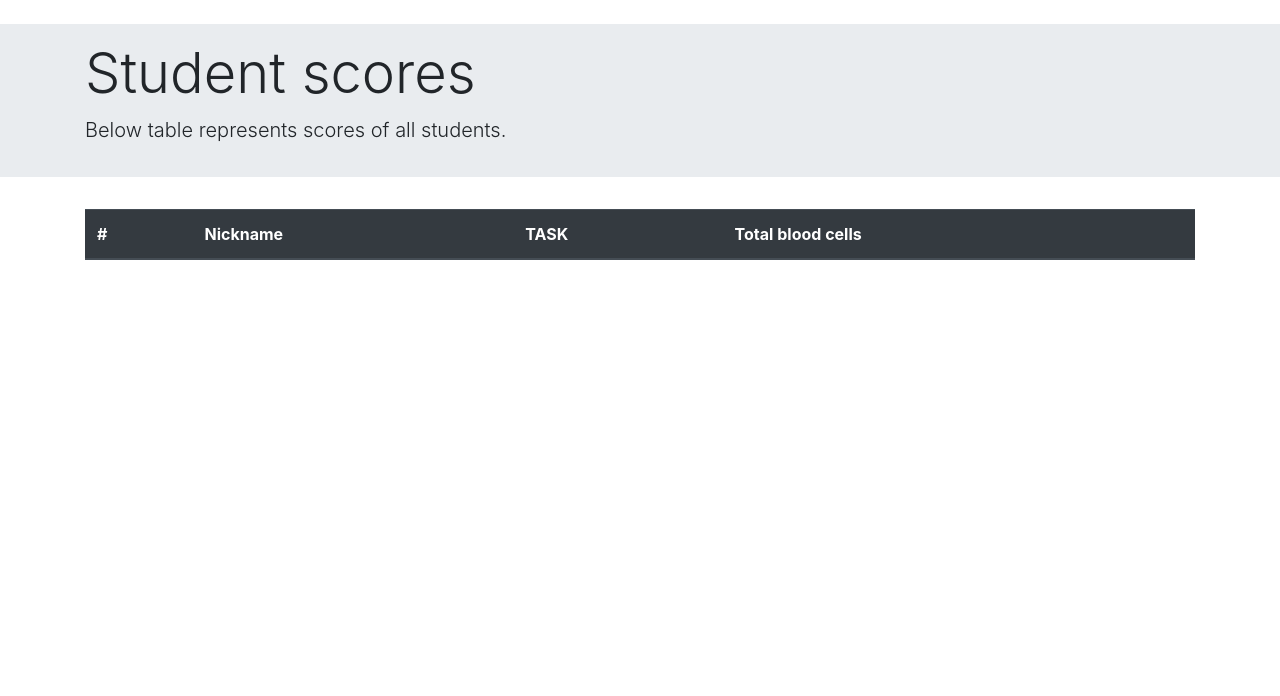
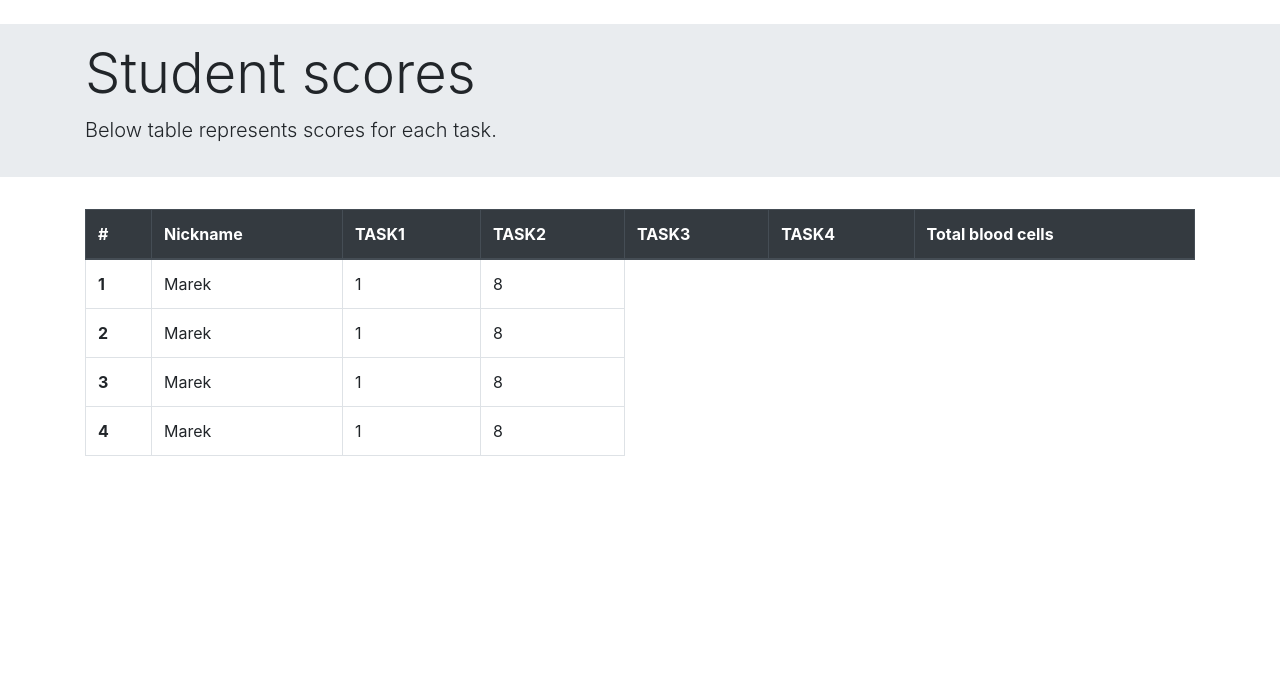
Before and after one commit to hardkov/hall-of-fame, a Django app: page /scores/ in a window 1280 px wide. Shown: the part 56-752 px from the top of the page. Run offline with Django 3.2, Linux system fonts and the light colour scheme; data that the repository does not hold is empty; some libraries are stand-ins or nearby versions.

Commit message:
requirements update

```diff
--- a/hof/templates/hof/score/scores.html
+++ b/hof/templates/hof/score/scores.html
@@ -5,22 +5,33 @@
         <div class="jumbotron jumbotron-fluid py-3">
             <div class="container">
                 <h1 class="display-4">Student scores</h1>
-                <p class="lead">Below table represents scores of all students.</p>
+                <p class="lead">Below table represents scores for each task.</p>
             </div>
         </div>
 
         {% if 1 %}
         <div class="container table-responsive">
-            <table class="table table-hover">
+            <table class="table table-hover table-bordered">
               <thead class="thead-dark">
                 <tr>
                   <th scope="col">#</th>
                   <th scope="col">Nickname</th>
-                  <th scope="col">TASK</th>
+                    {% for task in numbers %}
+                    <th scope="col">TASK{{forloop.counter}}</th>
+                    {% endfor %}
                   <th scope="col">Total blood cells</th>
                 </tr>
               </thead>
-
+              <tbody>
+                {% for student in numbers %}
+                <tr>
+                  <th scope="row">{{forloop.counter}}</th>
+                  <td>Marek</td>
+                  <td>1</td>
+                  <td>8</td>
+                </tr>
+                {% endfor %}
+              </tbody>
             </table>
         </div>
         {% else %}
--- a/hof/views.py
+++ b/hof/views.py
@@ -114,9 +114,27 @@ def logout_view(request):
 # SCORE VIEWS
 def scores(request):
     # Scores needs to be grouped
-    tasks = []
+    score_for_student = [];
+    scores = []
+    task_list = Task.objects.all()
+    print(task_list)
+    student_list = Student.objects.all()
+    print(student_list)
+    for task in task_list:
+        for student in student_list:
+            scores = student.score_set
+            score_for_student.append({
+                'task': task,
+                'blood_cells': 1
+            })
 
+    tasks_number = [];
+
+    total_scores = len(Score.objects.all());
     context = {
-        'score_for_student': tasks,
+        'score_for_student': score_for_student,
+        'total_scores': total_scores,
+        'tasks': task_list,
+        'numbers': [1, 2, 3, 4]
     }
     return render(request, 'hof/score/scores.html', context)
--- a/requirements.txt
+++ b/requirements.txt
@@ -5,3 +5,4 @@ pytz==2020.1
 six==1.14.0
 sqlparse==0.3.1
 Faker~=4.0.3
+django-crispy-forms~=1.9.1
```
